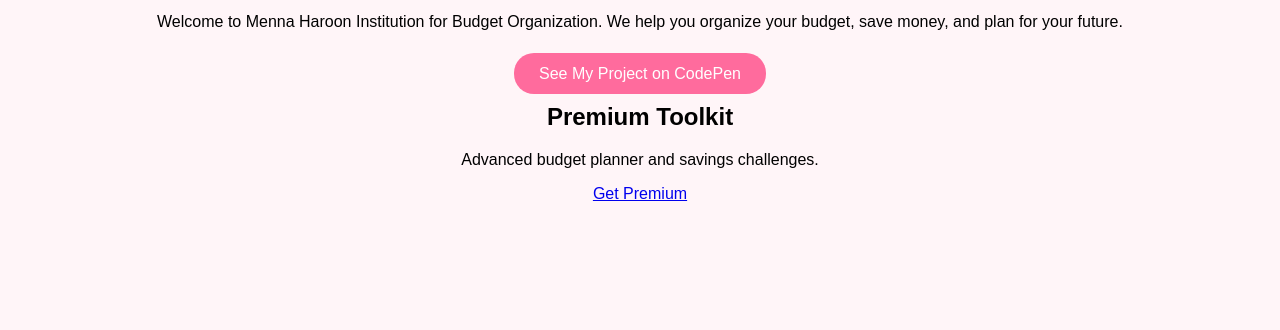
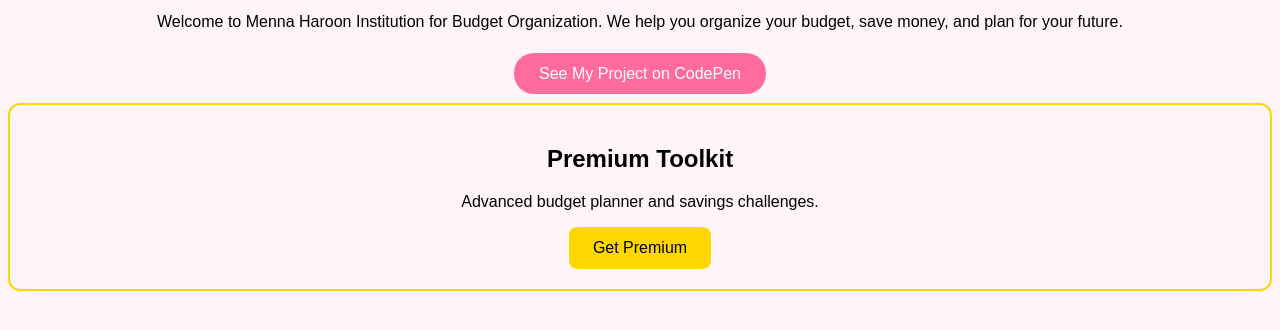
Before and after one commit to Menna-Haroon/Menna-Haroon.github.io, a plain HTML site: page index.html in a window 1280 px wide. Shown: the part 102-432 px from the top of the page. Drawn offline with Linux system fonts and the light colour scheme.

Commit message:
Add styles for premium section in index.html
Added styles for premium section and button.

```diff
--- a/index.html
+++ b/index.html
@@ -4,6 +4,10 @@
 <meta charset="UTF-8">
 <meta name="viewport" content="width=device-width, initial-scale=1.0">
 <title>Menna Haroon - Budget Organization</title>
+  <style>
+  #premium { text-align: center; padding: 20px; border: 2px solid gold; border-radius: 12px; margin: 20px 0; }
+  .premium-btn { display: inline-block; padding: 12px 24px; background: gold; color: #000; border-radius: 8px; text-decoration: none; }
+  </style>
 </head>
 <body style="font-family:Arial; text-align:center; background:#fff5f8;">
 <h1 style="color:#ff6b9d;">Menna Haroon - Budget Organization</h1>
```
